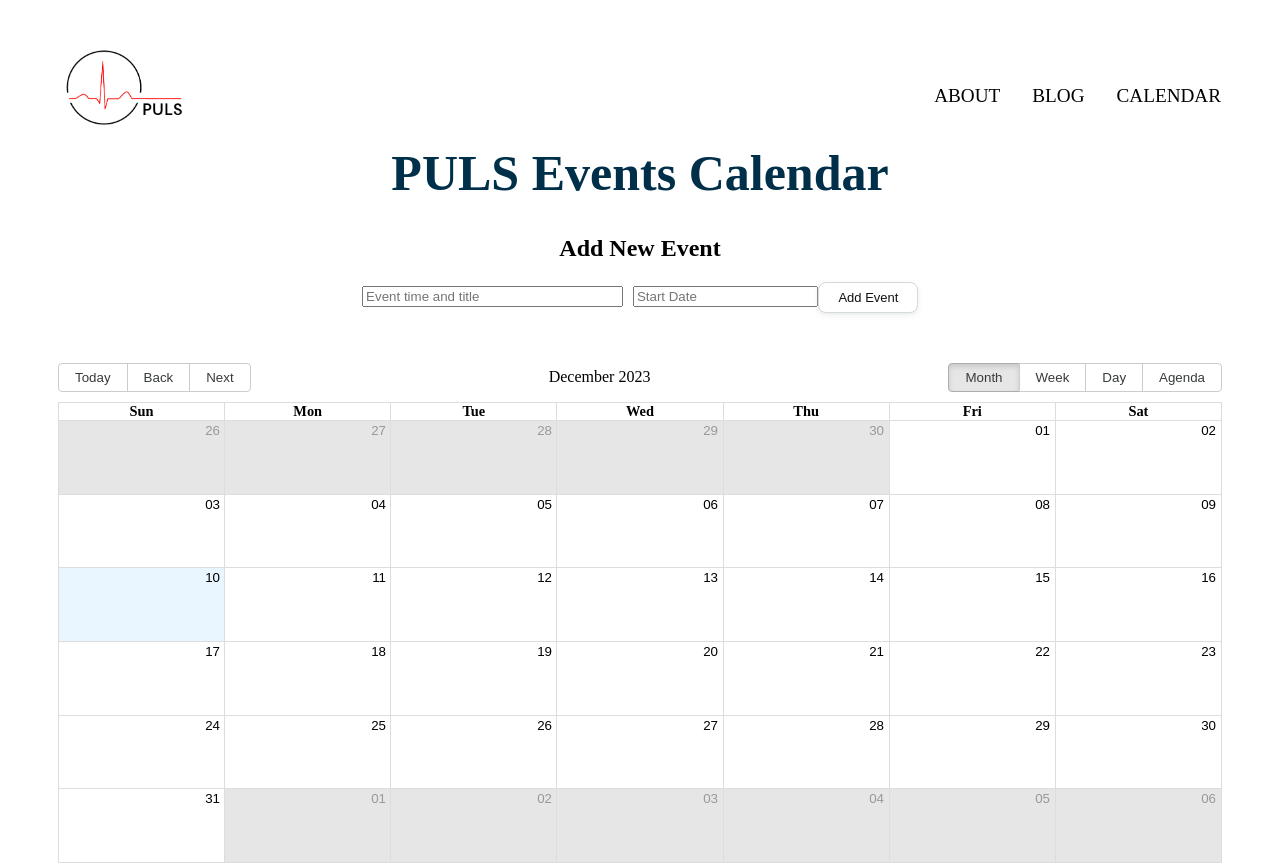
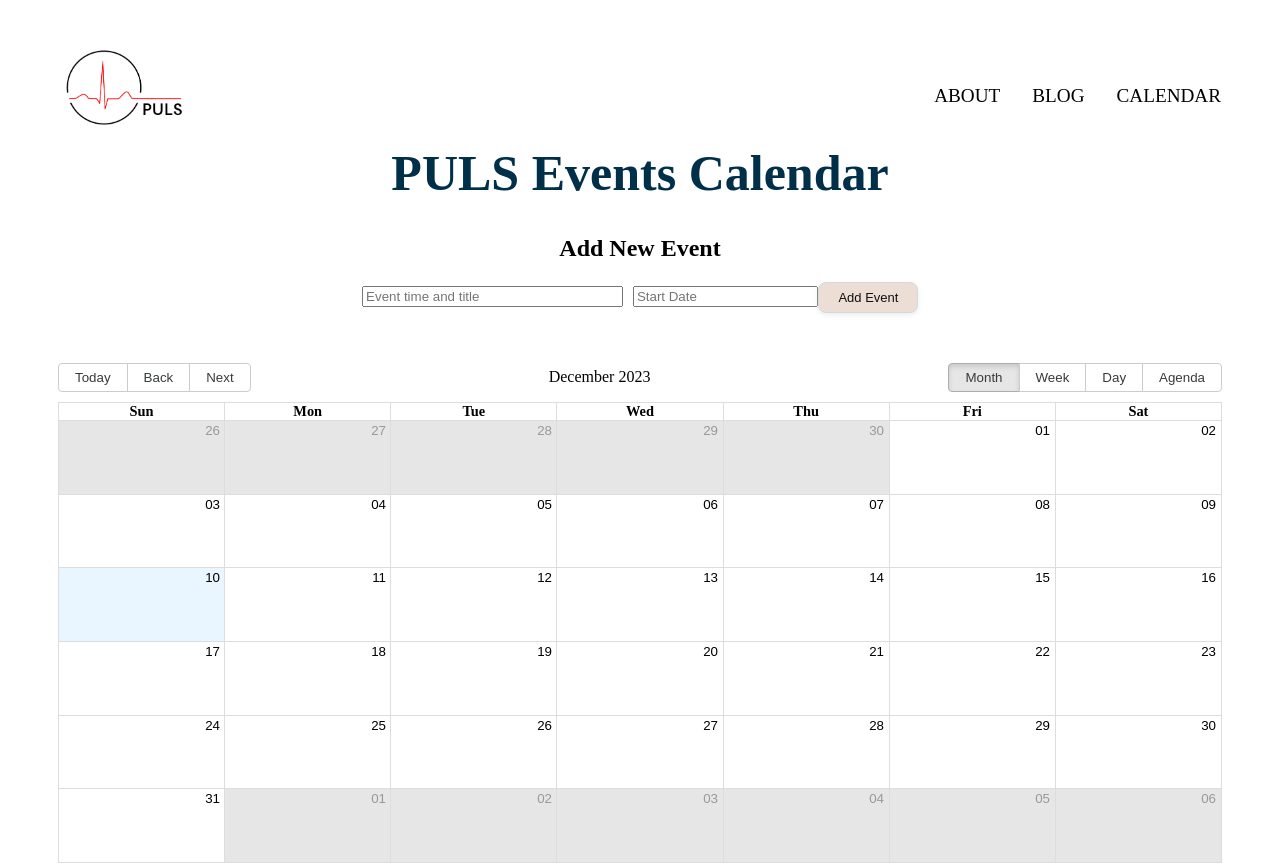
Before and after one commit to tgompper1/PULS-website, a React (Create React App) app in the folder client/: page /calendar in a window 1280 px wide. Shown: the top 864 px of the page. Built offline with nearby package versions, Linux system fonts and the light colour scheme.

Commit message:
change calendar coloring forpuls-5 palette

```diff
--- a/client/src/components/calendar/calendar.css
+++ b/client/src/components/calendar/calendar.css
@@ -5,7 +5,7 @@ body {
 
 /* CSS */
 .button-add {
-  background-color: #fff;
+  background-color: #ecded4;
   border: 1px solid #d5d9d9;
   border-radius: 8px;
   box-shadow: rgba(213, 217, 217, .5) 0 2px 5px 0;
@@ -28,11 +28,11 @@ body {
 }
 
 .button-add:hover {
-  background-color: #f7fafa;
+  background-color: #f4eae3;
 }
 
 .button-add:focus {
-  border-color: #008296;
+  border-color: #293d3b;
   box-shadow: rgba(213, 217, 217, .5) 0 2px 5px 0;
   outline: 0;
 }
@@ -287,7 +287,7 @@ button.rbc-input::-moz-focus-inner {
           box-shadow: none;
   margin: 0;
   padding: 2px 5px;
-  background-color: #3174ad; /* event color */
+  background-color: #c44635; /* event color */
   border-radius: 5px;
   color: #fff;
   cursor: pointer;
```
